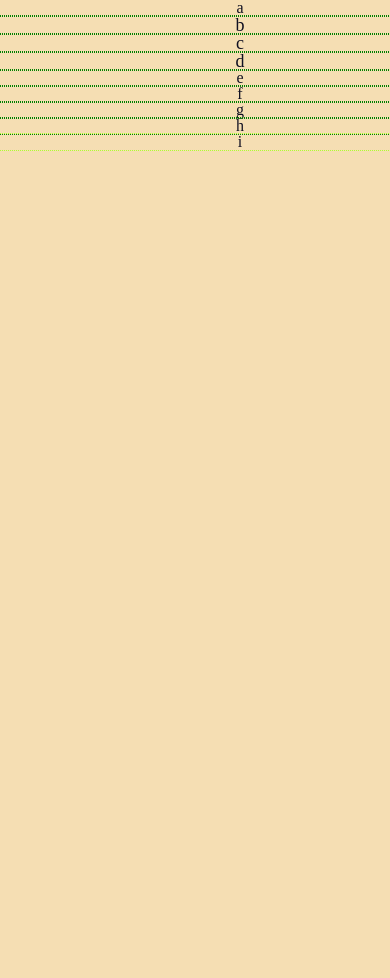
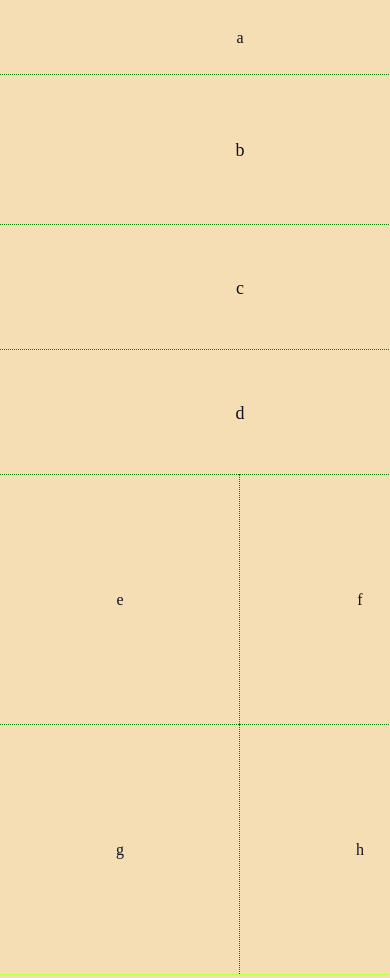
Before and after one commit to DaddyBearSEA/lab-01, a plain HTML site: page index.html in a window 390 px wide. Shown: the top 978 px of the page. Before the commit the page ends 844 px from the top, so only its background shows below. Drawn offline with Linux system fonts and the light colour scheme.

Commit message:
got mobile done

```diff
--- a/base.css
+++ b/base.css
@@ -4,18 +4,22 @@
   font-size: large;
   width: 480px;
   box-sizing: border-box;
+  position: relative;
 }
+
 
 header > div > p{
   width: 480px;
   margin: 0px auto;
+  text-align: center;
+
 }
-
 
 div {
   outline: 1px dotted green;
-  width: 480px;
-  margin: 0px auto;
+  /* width: 480px; */
+  /* height: 75px; */
+  /* margin: 0px auto; */
 
 }
 footer{
--- a/layout.css
+++ b/layout.css
@@ -1,19 +1,64 @@
 p {
   text-align: center;
+  position: absolute;
+  top: 50%;
+  left: 50%;
+  transform: translate(-50%, -50%);
+
+}
+
+section > div > p{
+  width: 100%;
+
+}
+
+#boxa {
+  height: 75px;
+  /* margin-top: 50px; */
+}
+
+#boxb {
+  height: 150px;
+}
+
+#boxc {
+  height: 125px;
+
+}
+#boxd {
+  height: 125px;
 }
 
 
-.boxa  p{
-  height: 200px;
-  margin-top: 50px;
+#boxe {
+  height: 250px;
+  width: 50%;
+  float: left;
+  display: flex;
+  flex-wrap: wrap;
+
 }
 
-/* .boxb{
-  height: 105px;
-  width: 480px;
-} */
+#boxf {
+  height: 250px;
+  width: 50%;
+  float: right;
 
-/* .boxc .boxd {
-  height: 125px;
-  width: 480px;
-} */
+}
+#boxg{
+  height: 250px;
+  width: 50%;
+  float: left;
+}
+
+#boxh {
+  height: 250px;
+  width: 50%;
+  float: right;
+}
+
+footer {
+  display: inline-block;
+  margin: 0px auto;
+  height: 80px;
+}
```
